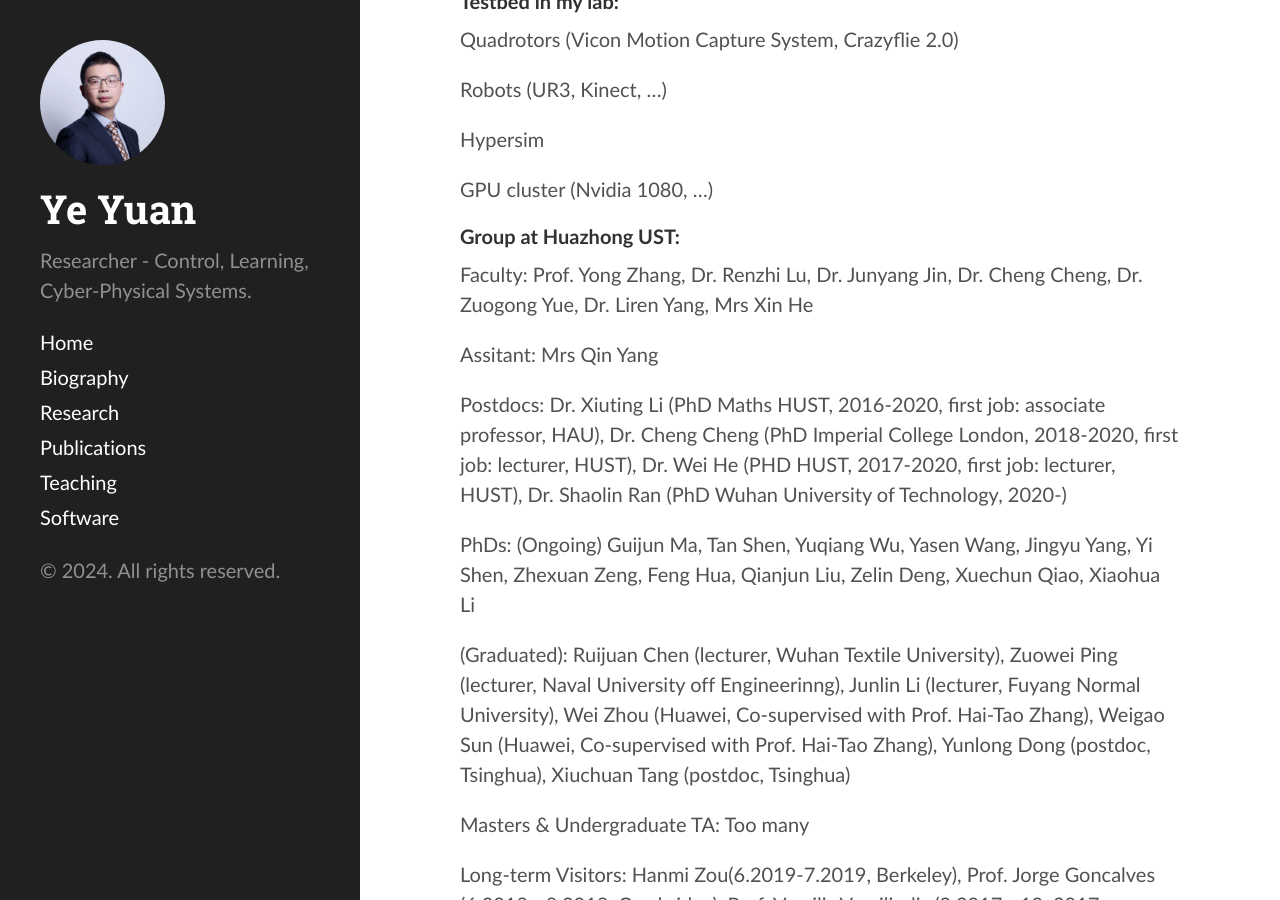
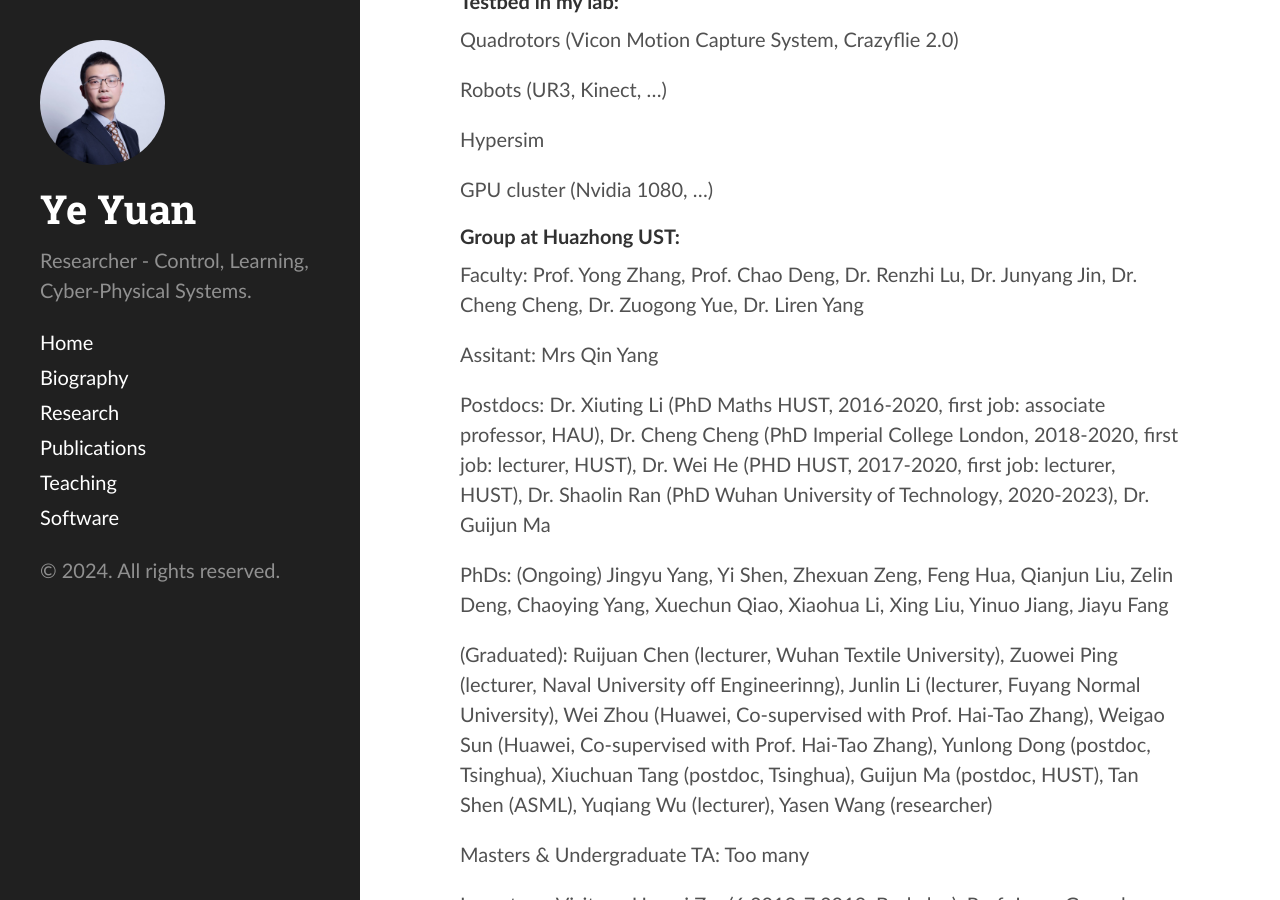
Before and after one commit to yy311/yy311.github.io, a Jekyll site: the page built from research.md, in a window 1280 px wide and 900 px high, scrolled down 256 px. Built offline with Jekyll 4.4.1, drawn with Linux system fonts in a browser that asks for light colours.

Commit message:
Update research.md

```diff
--- a/research.md
+++ b/research.md
@@ -19,15 +19,15 @@
 
 #### Group at Huazhong UST:
 
-Faculty: Prof. Yong Zhang, Dr. Renzhi Lu, Dr. Junyang Jin, Dr. Cheng Cheng, Dr. Zuogong Yue, Dr. Liren Yang, Mrs Xin He
+Faculty: Prof. Yong Zhang, Prof. Chao Deng, Dr. Renzhi Lu, Dr. Junyang Jin, Dr. Cheng Cheng, Dr. Zuogong Yue, Dr. Liren Yang
 
 Assitant: Mrs Qin Yang
 
-Postdocs: Dr. Xiuting Li (PhD Maths HUST, 2016-2020, first job: associate professor, HAU), Dr. Cheng Cheng (PhD Imperial College London, 2018-2020, first job: lecturer, HUST), Dr. Wei He (PHD HUST, 2017-2020, first job: lecturer, HUST),  Dr. Shaolin Ran (PhD Wuhan University of Technology, 2020-)
+Postdocs: Dr. Xiuting Li (PhD Maths HUST, 2016-2020, first job: associate professor, HAU), Dr. Cheng Cheng (PhD Imperial College London, 2018-2020, first job: lecturer, HUST), Dr. Wei He (PHD HUST, 2017-2020, first job: lecturer, HUST),  Dr. Shaolin Ran (PhD Wuhan University of Technology, 2020-2023), Dr. Guijun Ma
 
-PhDs:  (Ongoing) Guijun Ma, Tan Shen, Yuqiang Wu, Yasen Wang, Jingyu Yang, Yi Shen, Zhexuan Zeng, Feng Hua, Qianjun Liu, Zelin Deng, Xuechun Qiao, Xiaohua Li
+PhDs:  (Ongoing) Jingyu Yang, Yi Shen, Zhexuan Zeng, Feng Hua, Qianjun Liu, Zelin Deng, Chaoying Yang, Xuechun Qiao, Xiaohua Li, Xing Liu, Yinuo Jiang, Jiayu Fang
 
-(Graduated): Ruijuan Chen (lecturer, Wuhan Textile University), Zuowei Ping (lecturer, Naval University off Engineerinng), Junlin Li (lecturer, Fuyang Normal University), Wei Zhou (Huawei, Co-supervised with  Prof. Hai-Tao Zhang), Weigao Sun (Huawei, Co-supervised with Prof. Hai-Tao Zhang),  Yunlong Dong (postdoc, Tsinghua), Xiuchuan Tang (postdoc, Tsinghua)
+(Graduated): Ruijuan Chen (lecturer, Wuhan Textile University), Zuowei Ping (lecturer, Naval University off Engineerinng), Junlin Li (lecturer, Fuyang Normal University), Wei Zhou (Huawei, Co-supervised with  Prof. Hai-Tao Zhang), Weigao Sun (Huawei, Co-supervised with Prof. Hai-Tao Zhang),  Yunlong Dong (postdoc, Tsinghua), Xiuchuan Tang (postdoc, Tsinghua), Guijun Ma (postdoc, HUST), Tan Shen (ASML), Yuqiang Wu (lecturer), Yasen Wang (researcher)
 
 Masters & Undergraduate TA: Too many
 
```
